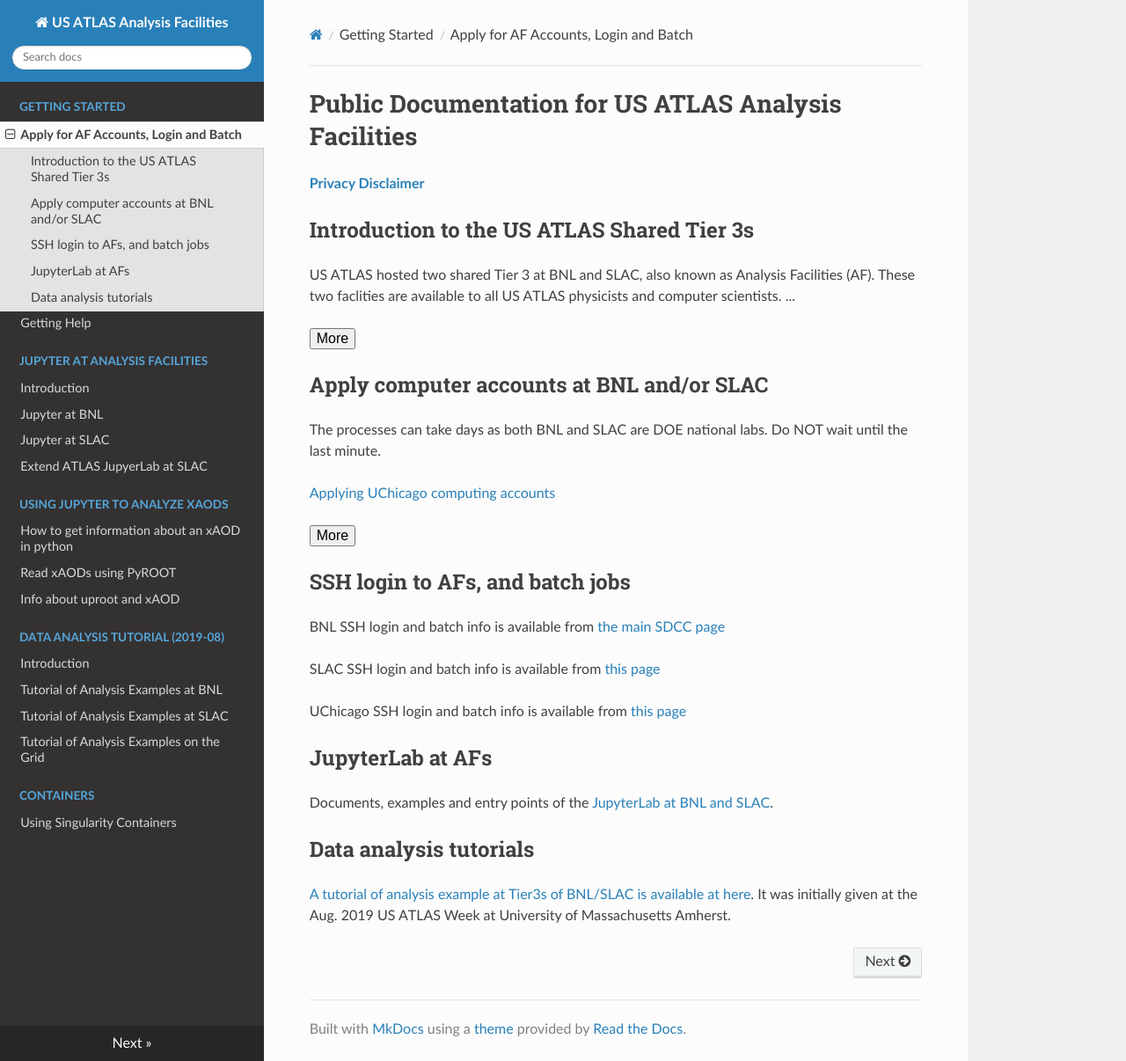
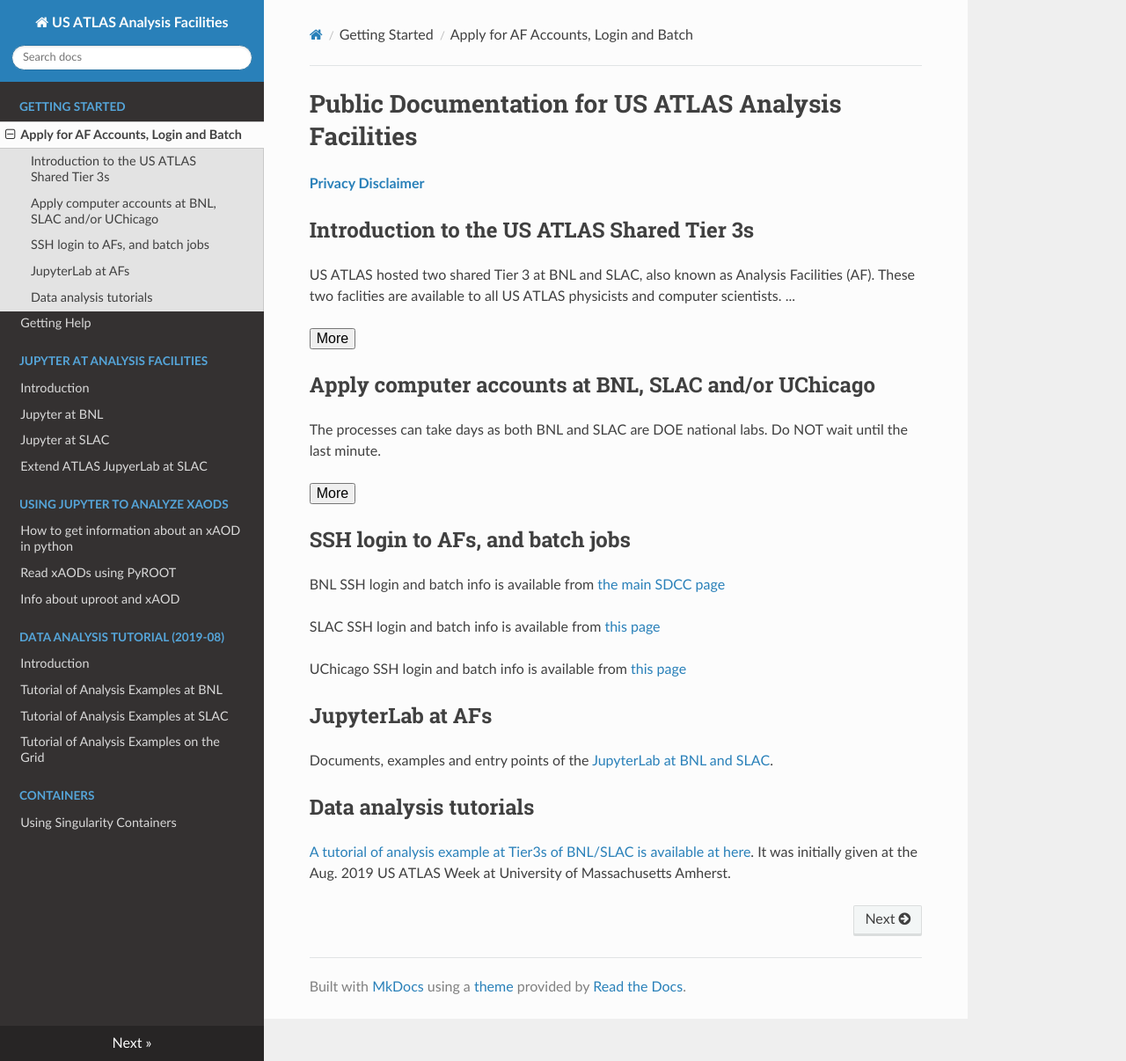
Before and after one commit to usatlas/AFdocs, an MkDocs documentation site: the page built from tier3docs/README.md, in a window 1280 px wide and 1206 px high. Shown: the whole window at 88% size. Built offline with MkDocs 1.6.1, drawn with Linux system fonts in a browser that asks for light colours; nearby versions of some CDN libraries.

Commit message:
Update README.md

```diff
--- a/tier3docs/README.md
+++ b/tier3docs/README.md
@@ -25,7 +25,7 @@ storages.</span>
 
 <button onclick="readMoreOrLess('introLess', 'introMore', 'introBtn')" id="introBtn">More</button>
 
-## Apply computer accounts at BNL and/or SLAC
+## Apply computer accounts at BNL, SLAC and/or UChicago
 The processes can take days as both BNL and SLAC are DOE national labs. Do NOT wait until the
 last minute.
 
@@ -38,7 +38,6 @@ Applying BNL computing accounts is a multiple-step process.
 is a two-step process: becoming a SLAC laboratory user, and then obtain computing account(s).
 </span>
 
-[Applying UChicago computing accounts](https://af.uchicago.edu)
 </span>
 
 
```
